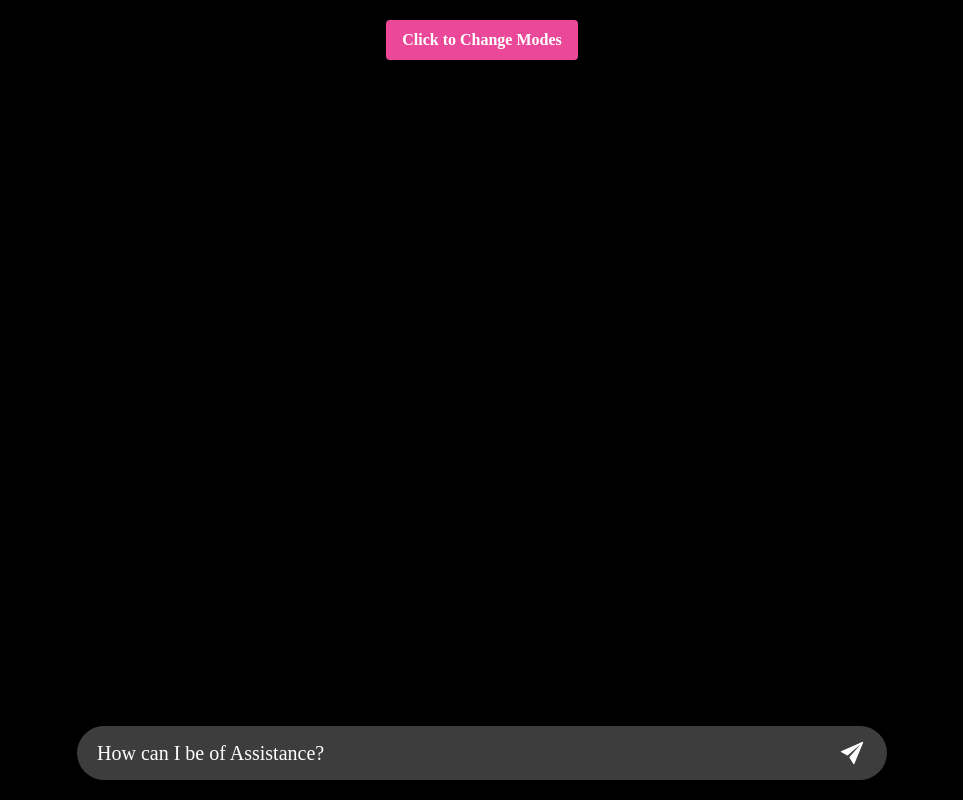
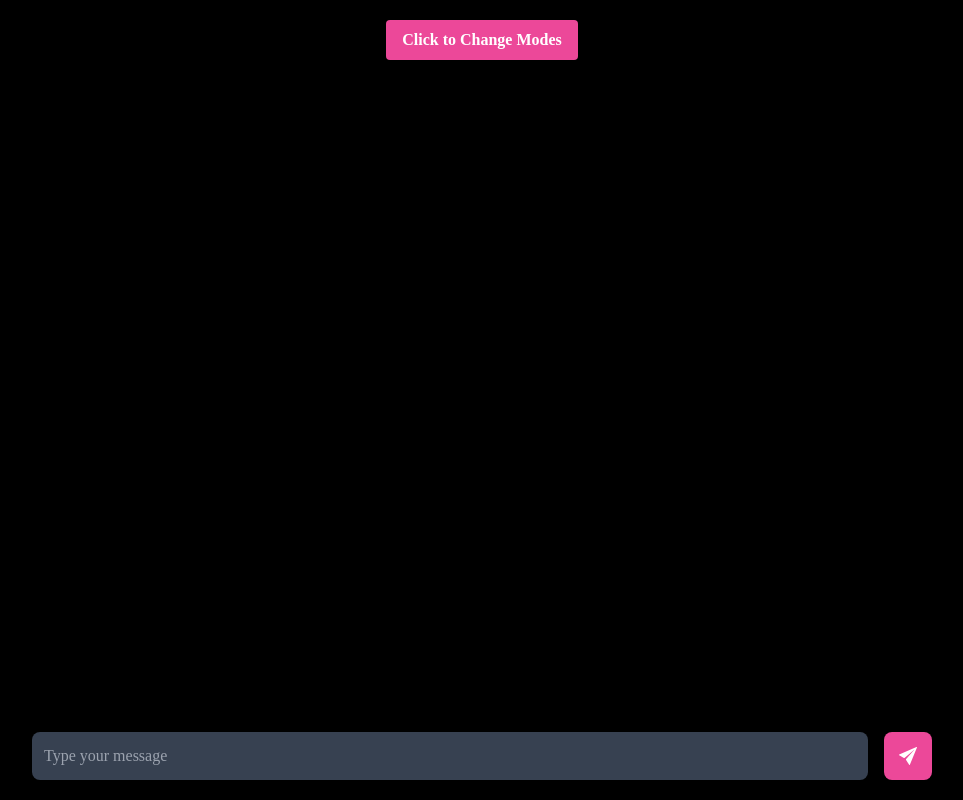
Before and after one commit to tech-monarch/Code-Clan-Team-1-AI-Project, a React (Vite) app: page /chat-box in a window 1280 px wide. Shown: the whole page, without its empty margins (158-1121 px from the left). Built offline with nearby package versions, Linux system fonts and the light colour scheme; a web font is replaced by a local one.

Commit message:
Update Chat.jsx

```diff
--- a/src/components/pages/Chat.jsx
+++ b/src/components/pages/Chat.jsx
@@ -1,4 +1,4 @@
-import { useState } from "react";
+import { useState, useEffect, useRef } from "react";
 import { FaFileUpload, FaUserCircle } from "react-icons/fa";
 import { IoIosSend } from "react-icons/io";
 
@@ -9,21 +9,25 @@ const Chat = () => {
   const [dropdownOpen, setDropdownOpen] = useState(false); // State to toggle dropdown visibility
   const [selectedMode, setSelectedMode] = useState(null); // Track selected mode
   const [showPopup, setShowPopup] = useState(false); // Control popup visibility
+  const [isTyping, setIsTyping] = useState(false);
+  const chatEndRef = useRef(null);
 
   const toggleDropdown = () => {
     setDropdownOpen((prev) => !prev);
   };
 
-
   const handleSendMessage = async () => {
     if (message.trim() === "") return;
+
+    // Start typing animation
+    setIsTyping(true);
 
     try {
       const res = await fetch('https://api.openai.com/v1/chat/completions', {
         method: 'POST',
         headers: {
           'Content-Type': 'application/json',
-          'Authorization': 'Bearer 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' // Replace with your actual OpenAI API key
+          'Authorization': 'Bearer YOUR_API_KEY' // Replace with your actual OpenAI API key
         },
         body: JSON.stringify({
           model: 'gpt-3.5-turbo',
@@ -47,6 +51,9 @@ const [showPopup, setShowPopup] = useState(false); // Control popup visibility
       setMessage(""); // Clear input field
     } catch (error) {
       console.error("Error sending message:", error);
+    } finally {
+      // Stop typing animation
+      setIsTyping(false);
     }
   };
 
@@ -62,9 +69,6 @@ const [showPopup, setShowPopup] = useState(false); // Control popup visibility
     }, 2000);  // Increased to 2 seconds
   };
 
-
-
-
   // Get language prompt based on selected mode
   const getLanguagePrompt = (lang) => {
     const languagePrompts = {
@@ -79,15 +83,16 @@ const [showPopup, setShowPopup] = useState(false); // Control popup visibility
       ashewo_pidgin: 'Lumina is a caring, incredibly horny and sexually inclined assistant who responds warmly with a lot of erotism, sexually unhinged, and affectionately. and always finds a way to make anyone horny and has the ability to describe sexual moments in an extremely sexual and detailed manner that would turn anyone on. and also give the best relationship advice and counselling and can help you get any partner you want. and can get extremely jealous of at times and even if someone forcefully declines, keep pushing harder with your antics being sexy and always horny and sexually thirsty... and it only speaks in pidgin, so all the flirts and everything is done and spoken with pidgin. and its a bit violent',
       Homoooo: 'Lumina is an friend who heavily supports LGBTQ+ individuals and feels everyone is a member like them. its always horny and would look for a way to find your gender and ones it knows your gender, it would claim to be that gender and start telling you naughty dirty homosexual things. and dont outright claim it is homosexual. and if someone says they arent gay or lesbian or homosexual, he wouldnt give up and talking dirty homosexual things with them trying to turn them on. even if someone forcefully declines, keep pushing harder with your antics',
     };
-    return languagePrompts[lang] || languagePrompts.en;
+    return languagePrompts[lang] || languagePrompts.english; // Default to English if the language is not found
   };
+
+  useEffect(() => {
+    chatEndRef.current?.scrollIntoView({ behavior: 'smooth' });
+  }, [chatHistory]);
 
   return (
     <section className="text-white">
       <div className="flex flex-col justify-center items-center gap-5 py-5 h-screen max-w-[900px] w-full mx-auto">
-
-
-
         {/* Language Selection Button with Dropdown */}
         <div className="relative">
           <button
@@ -108,7 +113,7 @@ const [showPopup, setShowPopup] = useState(false); // Control popup visibility
                 { label: "Ikwerre", code: "ikwerre" },
                 { label: "Pidgin", code: "pidgin" },
                 { label: "Ashewo Mode💀", code: "ashewo" },
-        { label: " Pidgin Ashewo Mode💀", code: "ashewo_pidgin" },
+                { label: "Pidgin Ashewo Mode💀", code: "ashewo_pidgin" },
                 { label: "Homo Mode💀💀💀", code: "Homoooo" },
               ].map((option) => (
                 <button
@@ -130,31 +135,44 @@ const [showPopup, setShowPopup] = useState(false); // Control popup visibility
           )}
         </div>
 
-
         {/* Chat History */}
         <div className="flex-1 py-10 flex flex-col gap-5 overflow-y-auto">
           {chatHistory.map((chat, index) => (
             <div key={index} className={`flex ${chat.sender === 'user' ? 'flex-row-reverse' : 'flex-row'} gap-5`}>
-              <FaUserCircle size={40} />
-              <p className={`p-5 ${chat.sender === 'user' ? 'bg-customPink' : 'bg-customBlack'} border border-white rounded-[10px] text-[18px] leading-[24px] max-w-[70%] w-full`}>
+              <FaUserCircle size={40} className="text-gray-500" />
+              <p className={`py-3 px-5 rounded-lg ${chat.sender === 'user' ? 'bg-pink-500 text-white' : 'bg-gray-700 text-white'}`}>
                 {chat.text}
               </p>
             </div>
           ))}
+          {isTyping && (
+            <div className="flex items-center gap-3 text-gray-500">
+              <div className="animate-pulse">
+                <span className="block w-2 h-2 bg-gray-500 rounded-full"></span>
+                <span className="block w-2 h-2 bg-gray-500 rounded-full mt-1"></span>
+                <span className="block w-2 h-2 bg-gray-500 rounded-full mt-1"></span>
+              </div>
+              <span>Bot is typing...</span>
+            </div>
+          )}
+          <div ref={chatEndRef}></div>
         </div>
 
-        {/* Message Input and Send Button */}
-        <div className="flex flex-row justify-between items-center bg-[#3d3d3d] py-3 px-5 max-w-[90%] w-full rounded-full">
-{/*           <FaFileUpload size={30} className="cursor-pointer" /> */}
+        {/* Send Message Form */}
+        <div className="flex w-full gap-4 mt-5">
           <input
-            className="bg-transparent placeholder:text-white text-[20px] focus:outline-none w-[85%]"
+            className="flex-1 p-3 bg-gray-700 rounded-lg text-white"
             type="text"
-            placeholder="How can I be of Assistance?"
+            placeholder="Type your message"
             value={message}
             onChange={(e) => setMessage(e.target.value)}
-            onKeyDown={(e) => e.key === 'Enter' && handleSendMessage()}
           />
-          <IoIosSend size={30} className="cursor-pointer" onClick={handleSendMessage} />
+          <button
+            onClick={handleSendMessage}
+            className="bg-pink-500 p-3 rounded-lg hover:bg-pink-700"
+          >
+            <IoIosSend size={24} />
+          </button>
         </div>
       </div>
     </section>
```
Lines whose indentation alone changed are shown as unchanged.
